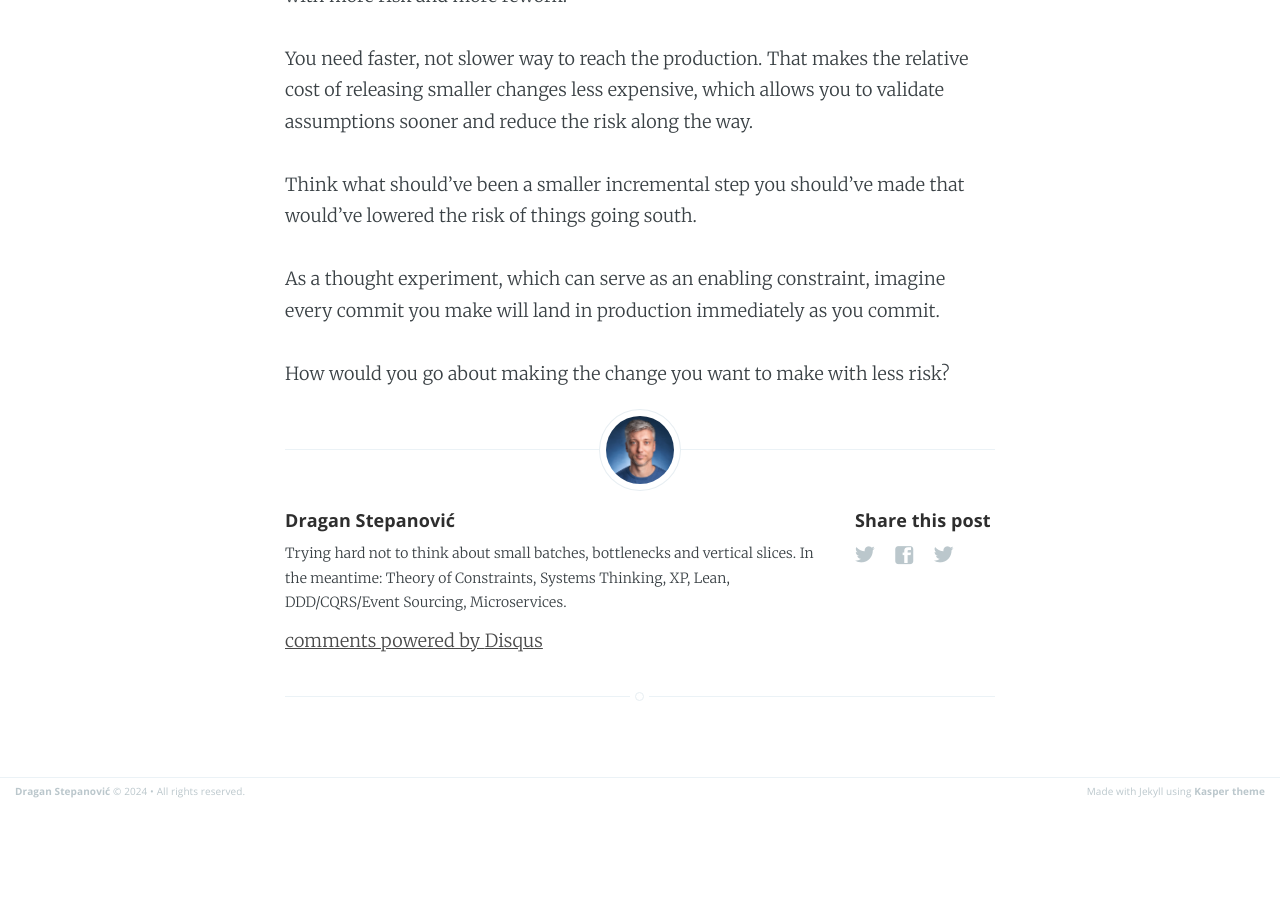
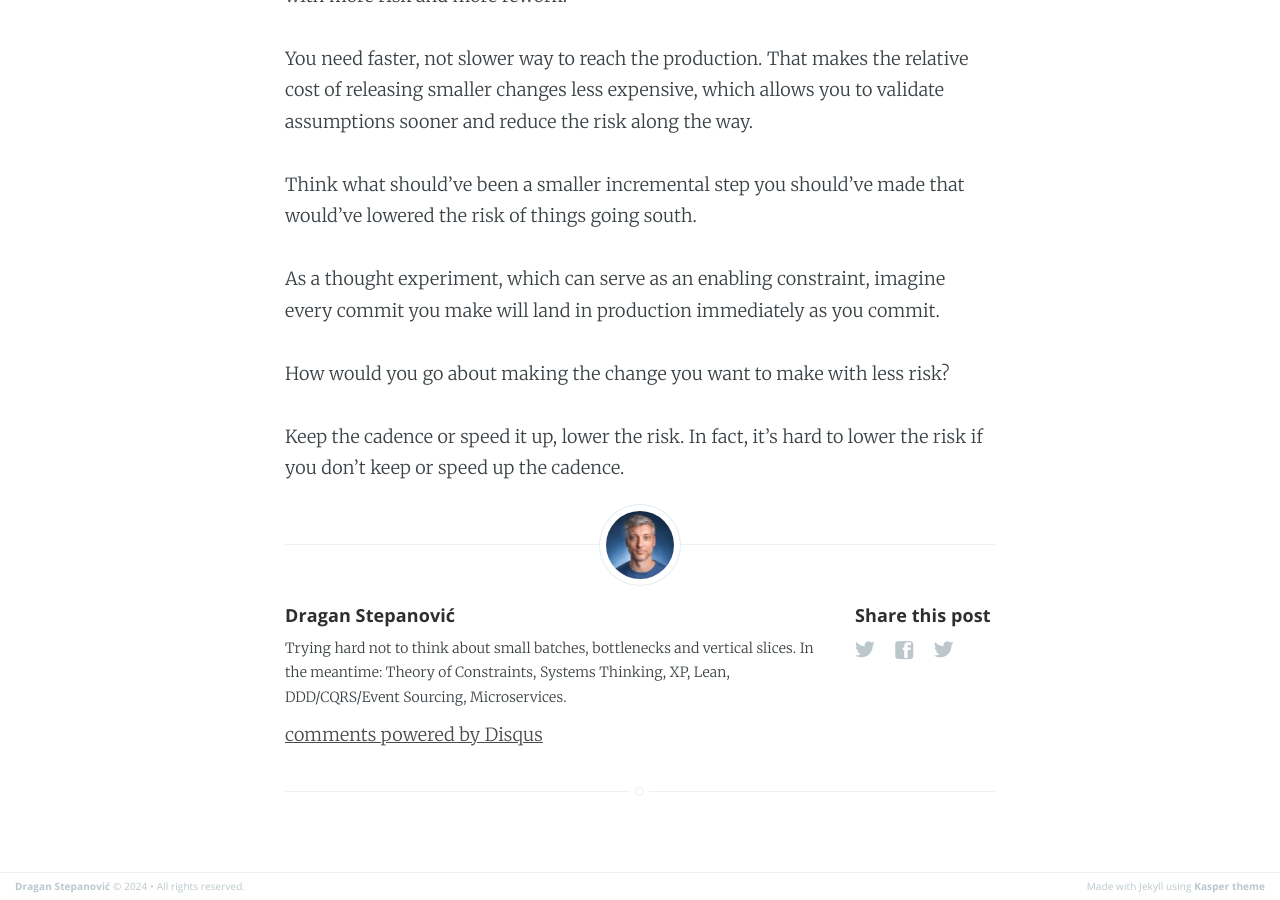
Before and after one commit to dragan-stepanovic/dragan-stepanovic.github.io, a Jekyll site: the page built from _posts/2024-03-24-whenever.md, in a window 1280 px wide and 900 px high, scrolled down 920 px. Built offline with Jekyll 4.4.1, drawn with Linux system fonts in a browser that asks for light colours; our own code applies the rules of GitHub Pages for plain Markdown files; comment, search, counter and statistics services are not loaded; before the commit the page ends 1726 px from its top, so only the background shows below that.

Commit message:
Update 2024-03-24-whenever.md

```diff
--- a/_posts/2024-03-24-whenever.md
+++ b/_posts/2024-03-24-whenever.md
@@ -31,3 +31,5 @@ Think what should’ve been a smaller incremental step you should’ve made that
 As a thought experiment, which can serve as an enabling constraint, imagine every commit you make will land in production immediately as you commit.
 
 How would you go about making the change you want to make with less risk?
+
+Keep the cadence or speed it up, lower the risk. In fact, it's hard to lower the risk if you don't keep or speed up the cadence.
```
